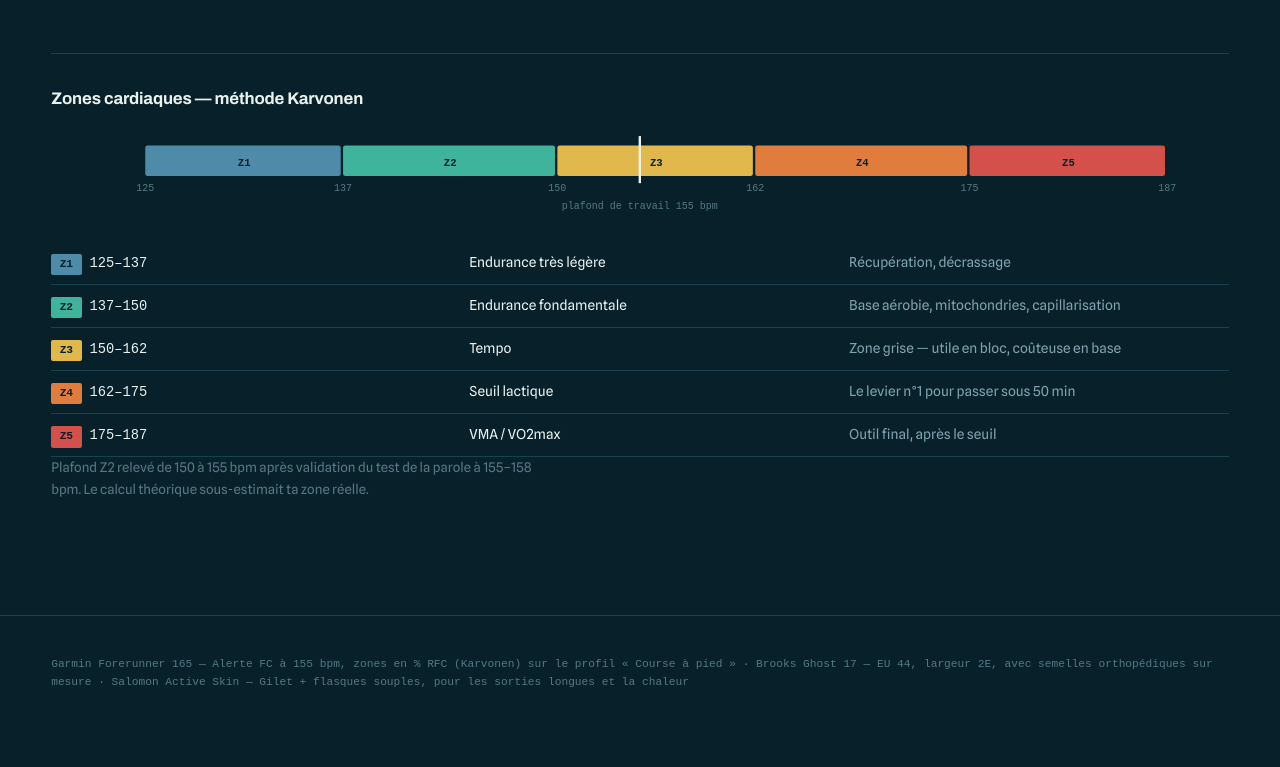
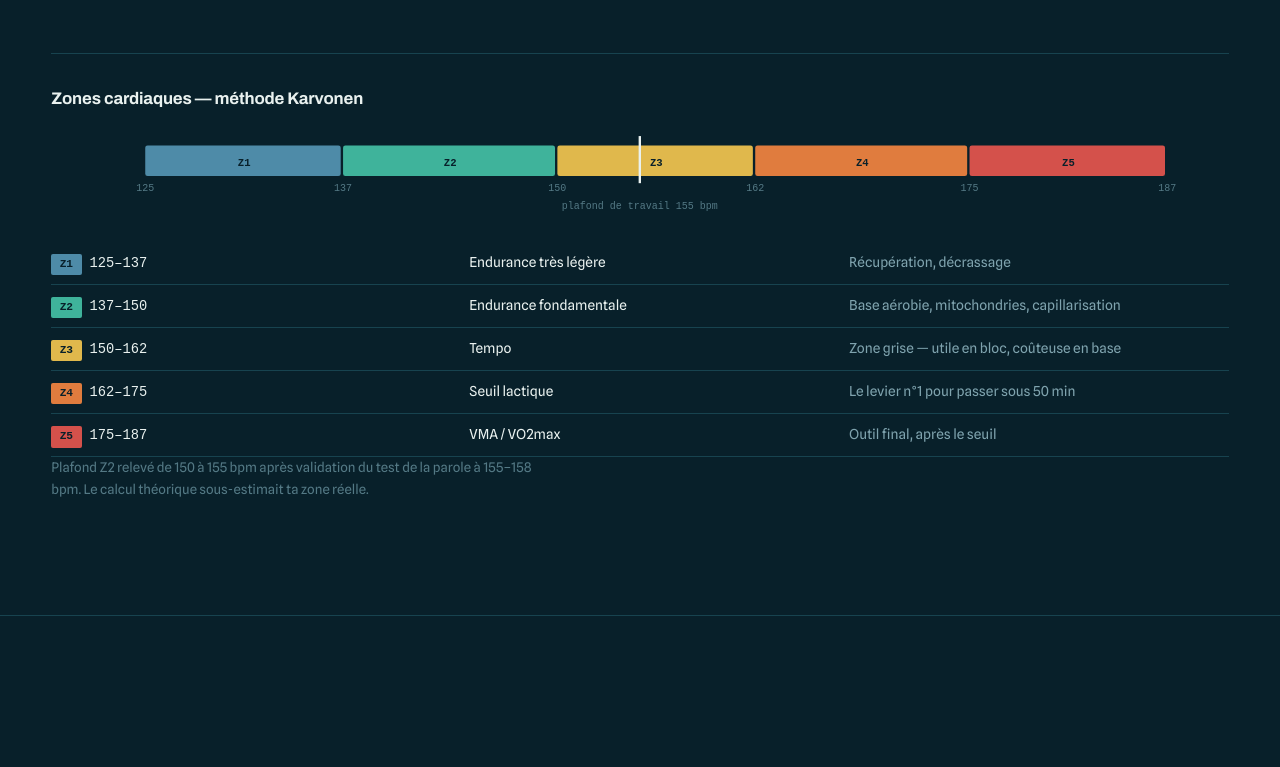
Before and after one commit to cedric-bidet/runrunrun, a plain HTML site: page index.html in a window 1280 px wide. Shown: the part 1582-2349 px from the top of the page. After the commit the page ends 2256 px from the top, so only its background shows below. Drawn offline with Linux system fonts and the light colour scheme; a web font is replaced by a local one.

Commit message:
Retire le pied de page (liste du matériel)
Le pied de page ne contenait plus que la ligne matériel (Garmin,
chaussures, gilet). Retire le footer, le rendu JS associé et le CSS
devenu inutile.

Co-Authored-By: Claude Sonnet 5 <noreply@anthropic.com>

```diff
--- a/assets/app.js
+++ b/assets/app.js
@@ -134,8 +134,6 @@ function rendreTete() {
     `<b>${j > 0 ? j : '—'}</b> jours avant la course <span class="compteur__date">${esc(o10.fenetre)}</span>`;
   $('#compteur-semi').innerHTML =
     `<b>${Math.round(joursDepuis('2027-06-13') / 7)}</b> semaines avant le semi Pégasus`;
-
-  $('#pied-materiel').textContent = A.materiel.map((m) => `${m.nom} — ${m.detail}`).join(' · ');
 }
 
 /* ---------- Règle chrono ---------- */
--- a/assets/style.css
+++ b/assets/style.css
@@ -482,8 +482,3 @@ pre {
 .g-ligne { fill: none; stroke: var(--accent); stroke-width: 2; stroke-linejoin: round; }
 .g-barre { fill: var(--carte-2); }
 .g-barre--fait { fill: var(--accent); }
-
-/* ---------- Pied ---------- */
-
-.pied { padding: 2.5rem var(--marge) 4rem; }
-.pied__note { font-family: var(--mo); font-size: 0.7rem; color: var(--brume-2); margin: 0 0 0.5rem; }
--- a/index.html
+++ b/index.html
@@ -152,10 +152,6 @@
 
   </div>
 
-  <footer class="pied">
-    <p class="pied__note" id="pied-materiel"></p>
-  </footer>
-
   <nav class="tabbar" id="tabbar" aria-label="Navigation principale" role="tablist">
     <button class="tabbar__item" type="button" role="tab" data-onglet="accueil" aria-selected="true" aria-controls="onglet-accueil">
       <svg class="tabbar__icone" viewBox="0 0 24 24" fill="none" stroke="currentColor" stroke-width="1.7" stroke-linecap="round" stroke-linejoin="round" aria-hidden="true">
```
